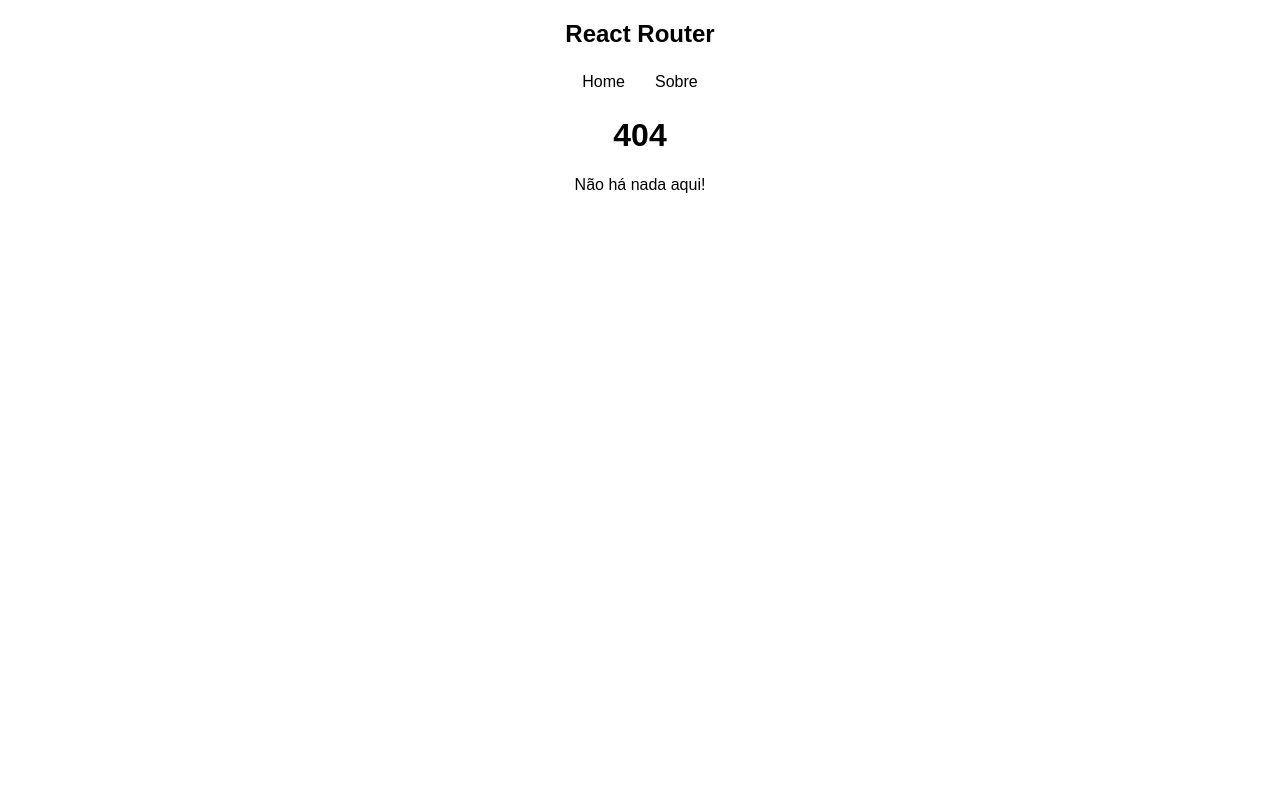
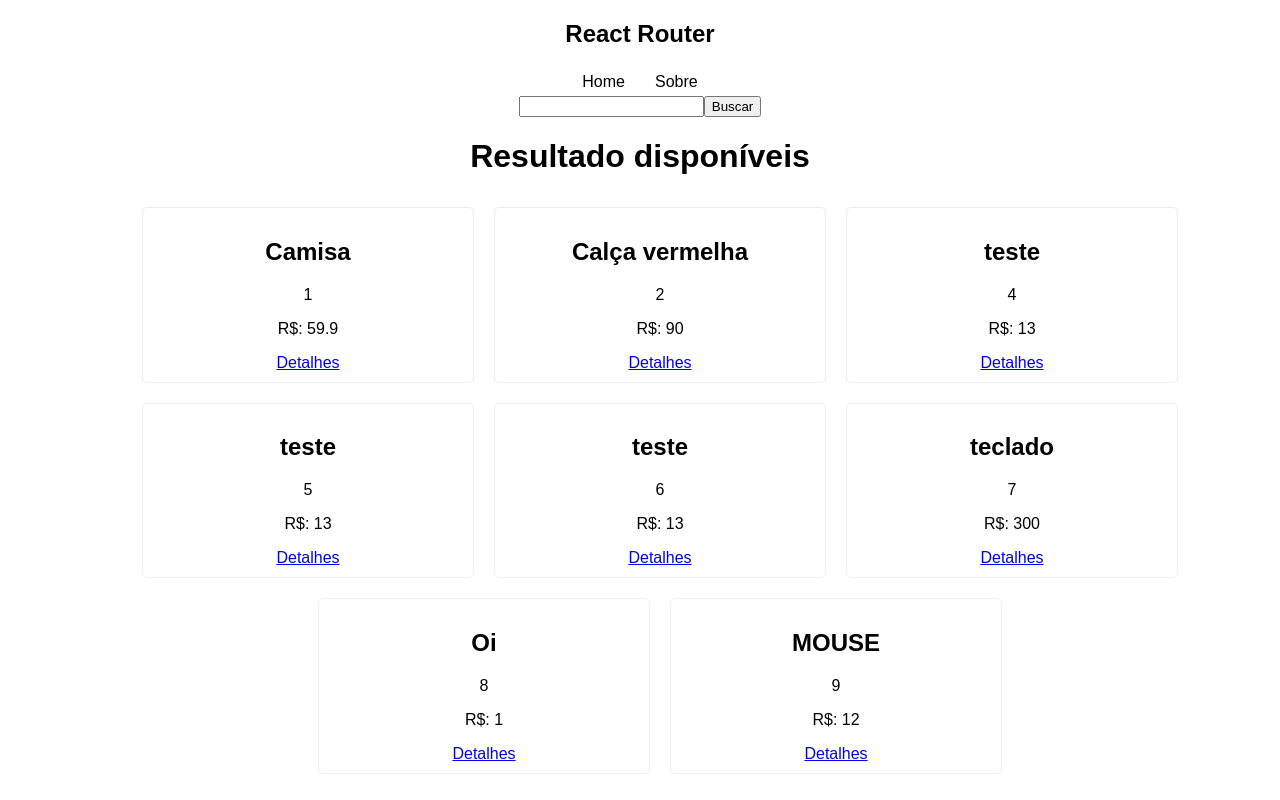
Before and after one commit to raffa-raffa/RClass, a React (Create React App) app in the folder reactrouter/: page /search in a window 1280 px wide. Before the commit this address had no page. Built offline with nearby package versions, Linux system fonts and the light colour scheme; data requests are answered from the project's data file.

Commit message:
chore: :hammer: utilizando searchParams e criando componente de busca

```diff
--- a/reactrouter/src/App.js
+++ b/reactrouter/src/App.js
@@ -7,18 +7,23 @@
     import Product from './pages/Product';
     import Info from './pages/Info';
     import  NotFound from './pages/NotFound';
+    import SearchForm from './components/SearchForm';
+    import Search from './pages/Search';
+
     function App(){
         return (
           <div className="App">
               <h2>React Router</h2>
               <BrowserRouter>
               <Navbar/>
+              <SearchForm/>
               <Routes>
                 <Route path="/" element={<Home/>}/>
                 <Route path="/about" element={<About/>}/>
                 <Route path="/products/:id" element={<Product/>}/>
                 <Route path="/products/:id/info" element={<Info/>}/>
                 <Route path="*" element={<NotFound/>}/>
+                <Route path="/search" element={<Search/>}/>
               </Routes>
               </BrowserRouter>
             </div>
--- /dev/null
+++ b/reactrouter/src/components/SearchForm.js
@@ -0,0 +1,21 @@
+    import React from 'react'
+    import { useNavigate } from 'react-router-dom'
+    import { useState } from 'react'
+
+    const SearchForm = () => {
+    const navigate = useNavigate()
+    const [query, setQuery] = useState()
+
+    const handleSubmit = (e)=>{
+    e.preventDefault()
+    navigate("/search?q=" + query )}
+
+    return (
+        <form onSubmit={handleSubmit}>
+            <input type="text" onChange={(e)=> setQuery(e.target.value)}/>
+            <input type="submit" value="Buscar"/>
+        </form>
+    )
+    }
+
+    export default SearchForm
--- /dev/null
+++ b/reactrouter/src/pages/Search.js
@@ -0,0 +1,26 @@
+        import React from 'react'
+    import { useSearchParams } from 'react-router-dom'
+    import { useFetch } from '../hooks/useFetch'
+    import {Link} from 'react-router-dom'
+
+    const Search = () => {
+        const [searchParams] = useSearchParams()
+
+        const url = "http://localhost:3000/products?" + searchParams
+        const {data: items, loading, error} = useFetch(url)
+
+        return (
+            <div><h1>Resultado disponíveis</h1>
+            <ul className='products'>
+        {items && items.map((item)=>(
+        <li key={item.id}>
+            <h2>{item.name}</h2>
+            <p>{item.id}</p>
+            <p>R$: {item.price}</p>
+            <Link to={`/Products/${item.id}`}>Detalhes</Link>
+        </li>))}</ul>
+        </div>
+        )
+        }
+
+        export default Search
```
Lines whose indentation alone changed are shown as unchanged.
